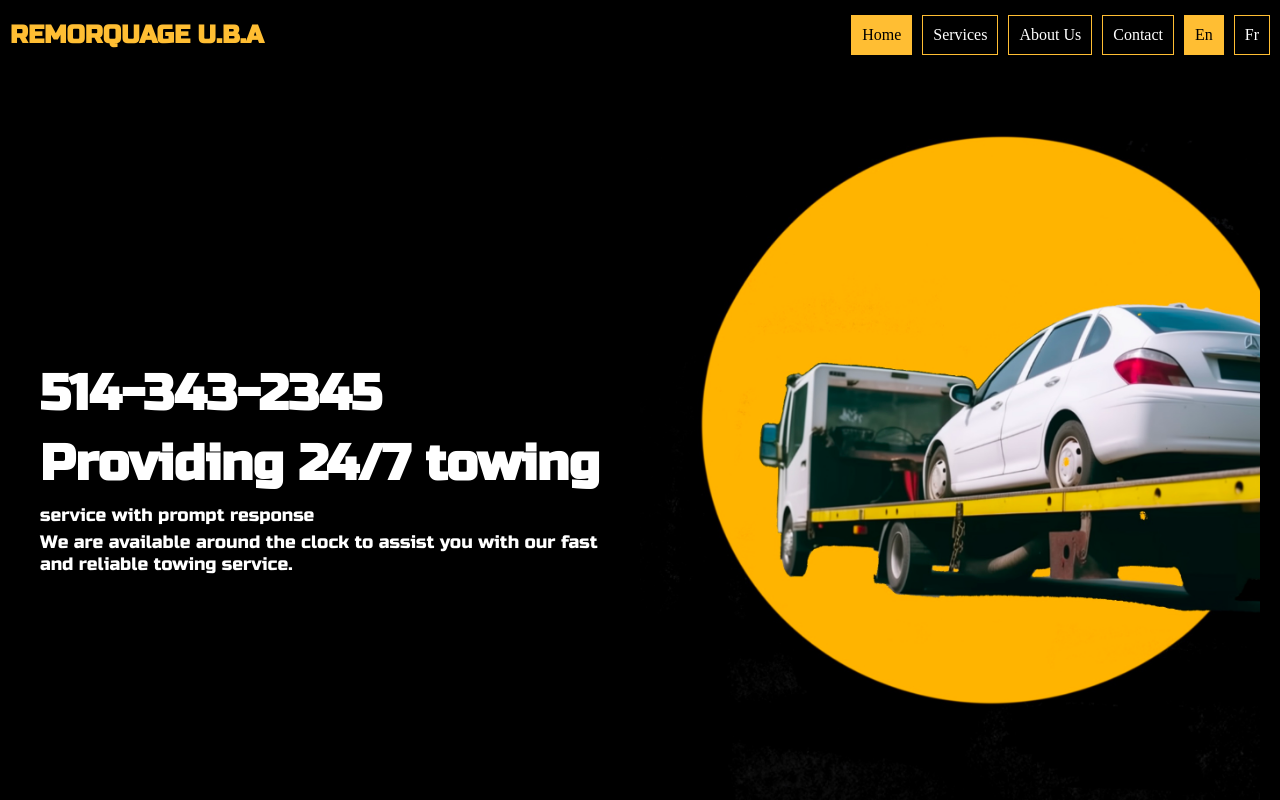
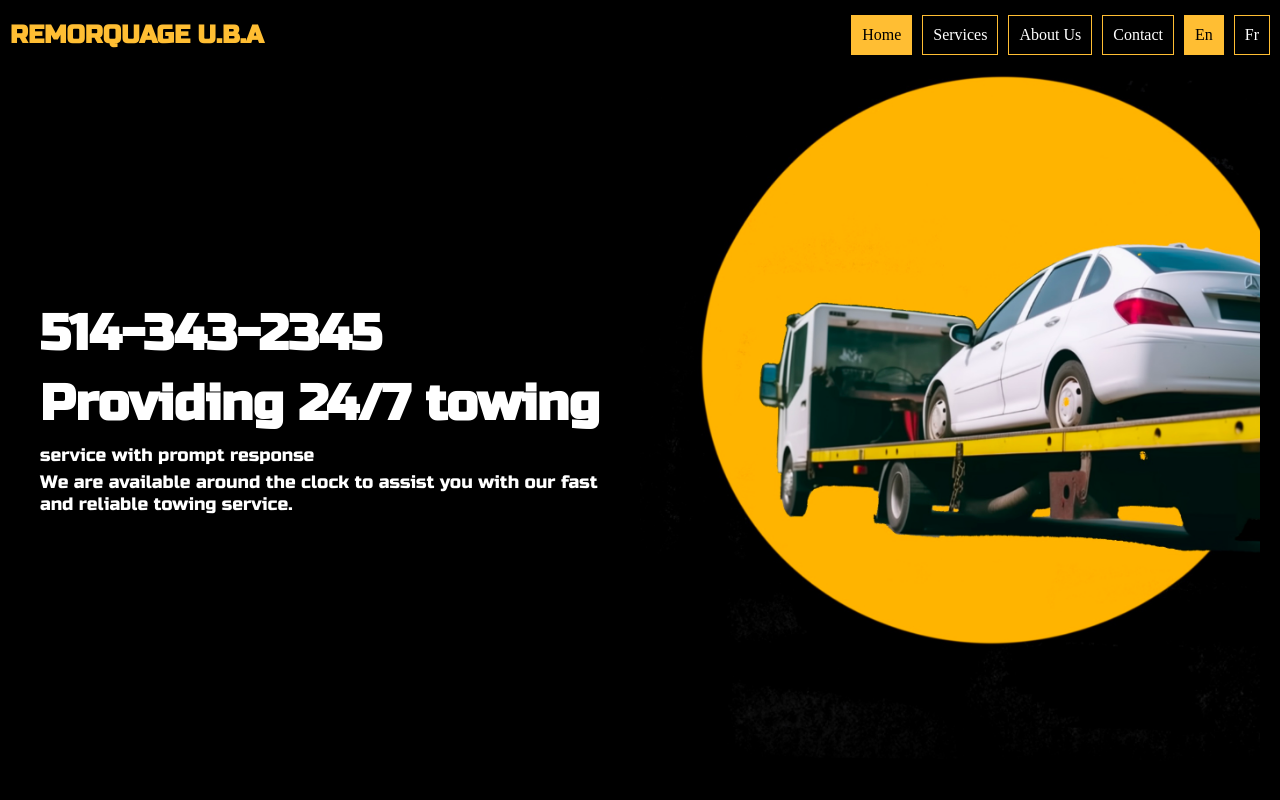
Before and after one commit to TeeCreates/Remorquage-U.B.A, a React (Create React App) app in the folder client/: page / in a window 1280 px wide. Shown: the top 800 px of the page. Built offline with nearby package versions, Linux system fonts and the light colour scheme.

Commit message:
test navbar

```diff
--- a/client/src/Navbar.js
+++ b/client/src/Navbar.js
@@ -97,32 +97,36 @@ const NavbarWrapper = styled.div`
   flex-direction: row;
   justify-content: space-between;
   color: #ffbe33;
-  position: relative;
+  position: fixed; // Change from relative to fixed
+  top: 0;
+  left: 0;
+  right: 0;
   height: 60px;
   padding-top: 10px;
   align-items: center;
+  background-color: #000; // Add a background color
+  z-index: 1000; // Ensure it's above other content
 
   @media (max-width: 450px) {
     flex-direction: row;
-
   }
 `;
 
 const NavLinks = styled.div`
   display: flex;
   align-items: center;
-  overflow-y: auto; /* Enable vertical scroll if content exceeds viewport */
-  overflow-x: hidden; /* Hide horizontal scroll */
+  overflow-y: auto;
+  overflow-x: hidden;
 
   @media (max-width: 768px) {
     flex-direction: column;
-    position: absolute;
+    position: fixed; // Change from absolute to fixed
     top: 60px;
-    right: ${(props) => (props.open ? '0' : '-450px')};
+    right: ${(props) => (props.open ? '0' : '-100%')}; // Use percentage instead of pixels
     background: rgba(0,0,0,0.9);
-
-    width: 375px;
-    height: 100vh;
+    width: 100%; // Full width of the viewport
+    max-width: 375px; // Maximum width
+    height: calc(100vh - 60px); // Subtract navbar height
     z-index: 999;
     box-shadow: -10px 0 10px rgba(0,0,0,0.1);
     transition: right 0.3s ease;
```
